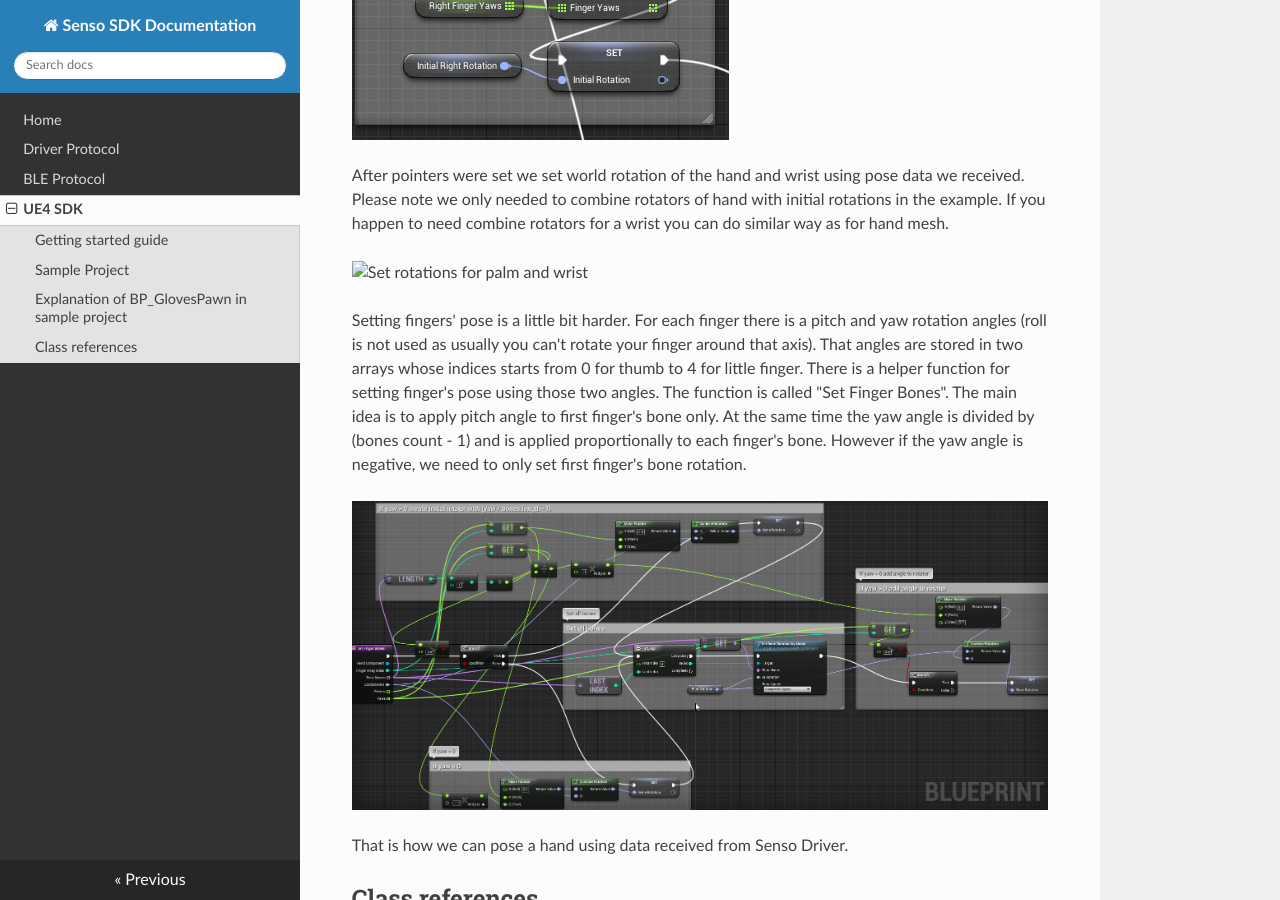
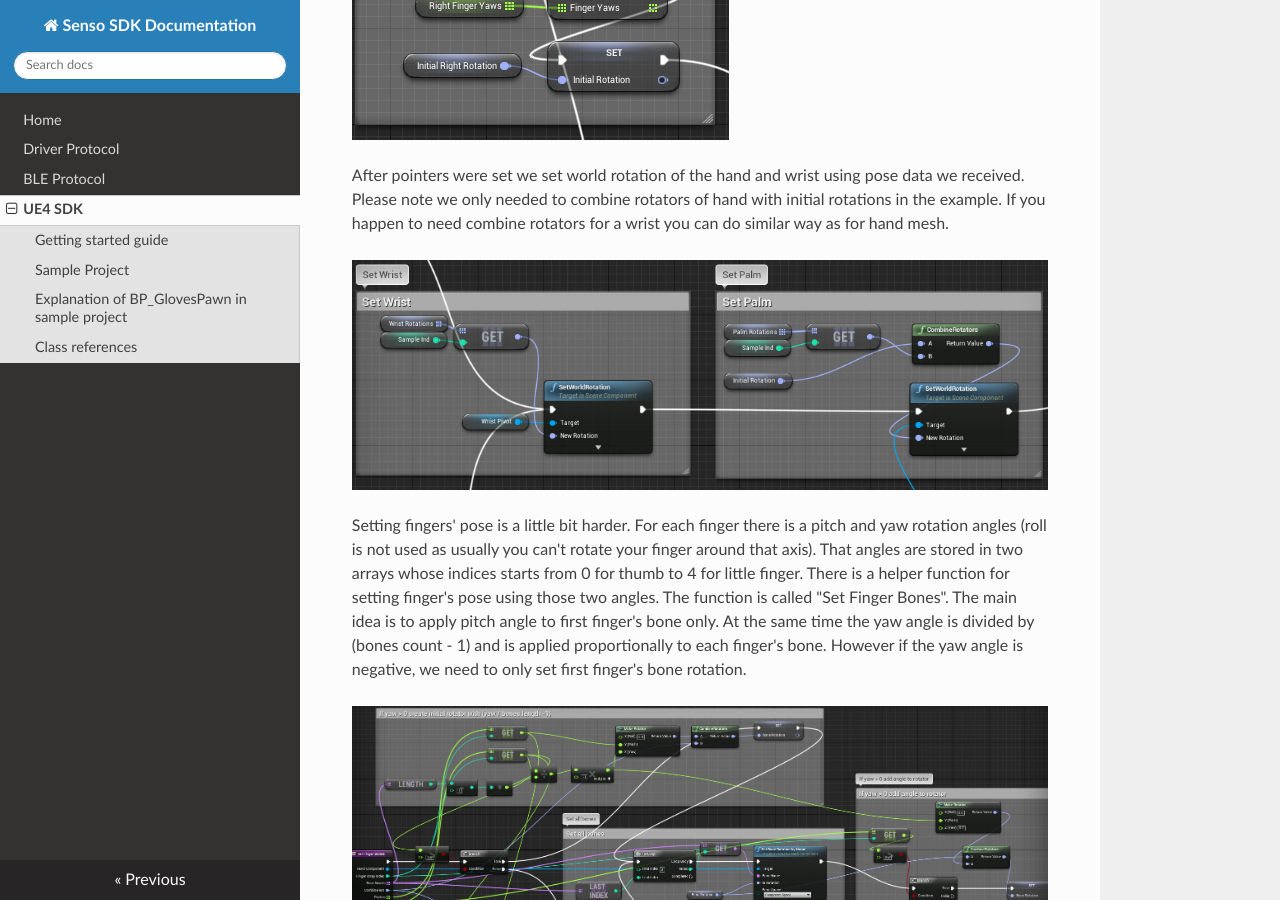
Before and after one commit to paintenzero/senso-docs, an MkDocs documentation site: the page built from docs/ue4.md, in a window 1280 px wide and 900 px high, scrolled down 2782 px. Built offline with MkDocs 1.6.1, drawn with Linux system fonts in a browser that asks for light colours; nearby versions of some CDN libraries; old or Windows-style settings are respelled for this version of MkDocs.

Commit message:
Image fix

```diff
--- a/docs/ue4.md
+++ b/docs/ue4.md
@@ -39,7 +39,7 @@ For each branch we need to setup pointers to meshes, arrays and variables to use
 
 After pointers were set we set world rotation of the hand and wrist using pose data we received. Please note we only needed to combine rotators of hand with initial rotations in the example. If you happen to need combine rotators for a wrist you can do similar way as for hand mesh.
 
-![Set rotations for palm and wrist](u4img/bp_set_palm_and_wrist.png)
+![Set rotations for palm and wrist](ue4img/bp_set_palm_and_wrist.png)
 
 Setting fingers' pose is a little bit harder. For each finger there is a pitch and yaw rotation angles (roll is not used as usually you can't rotate your finger around that axis). That angles are stored in two arrays whose indices starts from 0 for thumb to 4 for little finger. There is a helper function for setting finger's pose using those two angles. The function is called "Set Finger Bones".
 The main idea is to apply pitch angle to first finger's bone only. At the same time the yaw angle is divided by (bones count - 1) and is applied proportionally to each finger's bone. However if the yaw angle is negative, we need to only set first finger's bone rotation.
```
